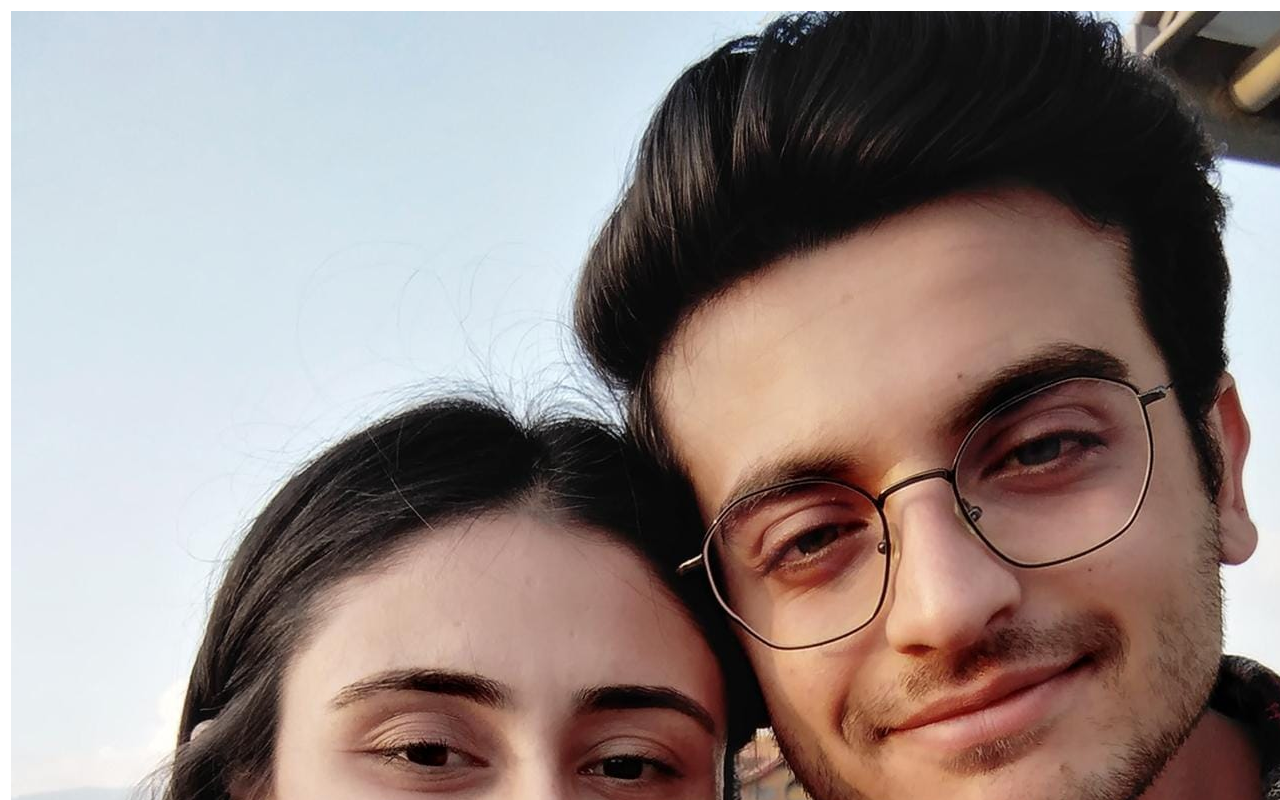
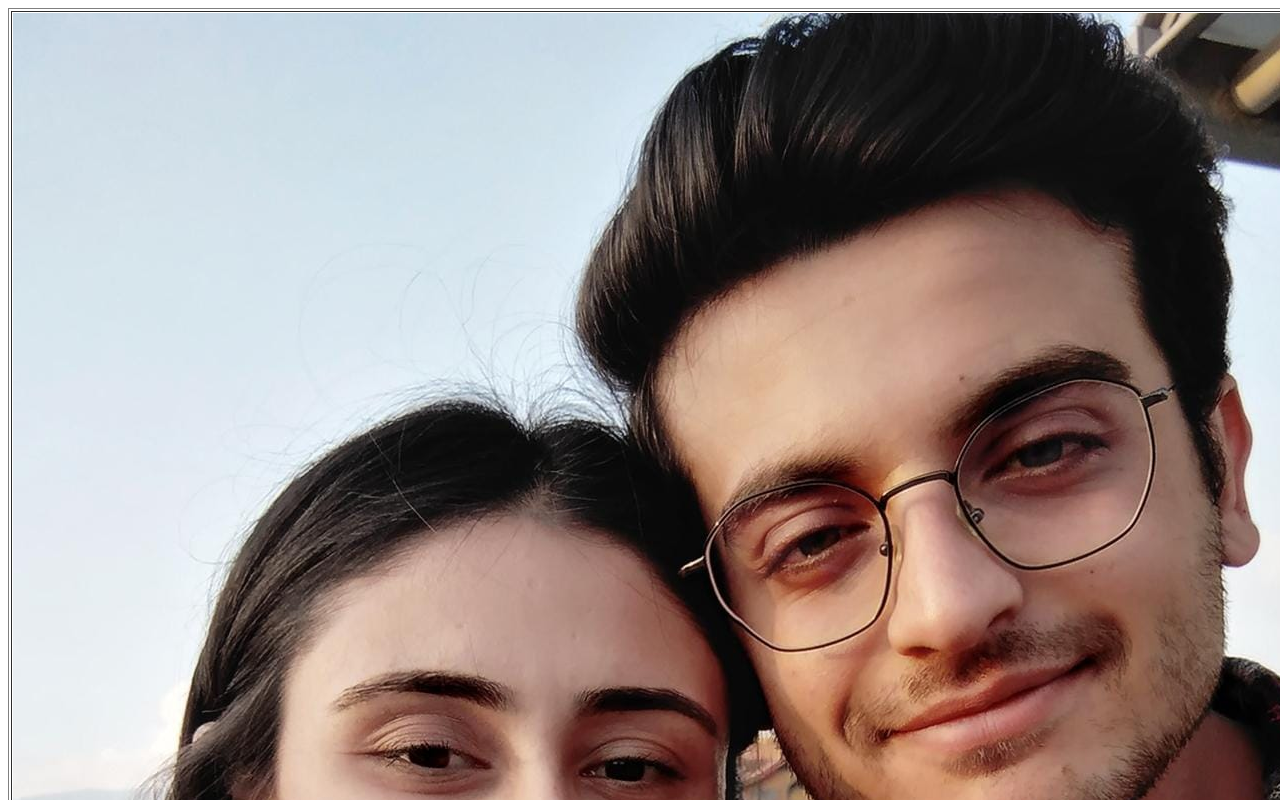
Before and after one commit to fatihatac/cv-html, a plain HTML site: page zeynep.html in a window 1280 px wide. Shown: the top 800 px of the page. Drawn offline with Linux system fonts and the light colour scheme.

Commit message:
some changes

```diff
--- a/zeynep.html
+++ b/zeynep.html
@@ -5,7 +5,7 @@
     <title>Zeynep ❤️</title>
   </head>
   <body>
-    <table>
+    <table border="1">
         <tr>
             <td><img src="images/Zeynep1.jpeg" alt="❤️"></td>
             <td><img src="images/Zeynep2.jpeg" alt="❤️"></td>
```
